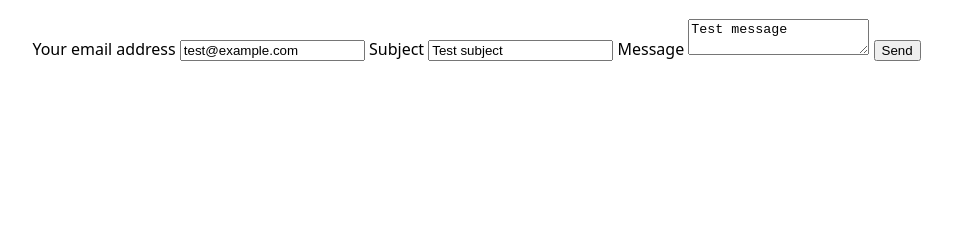
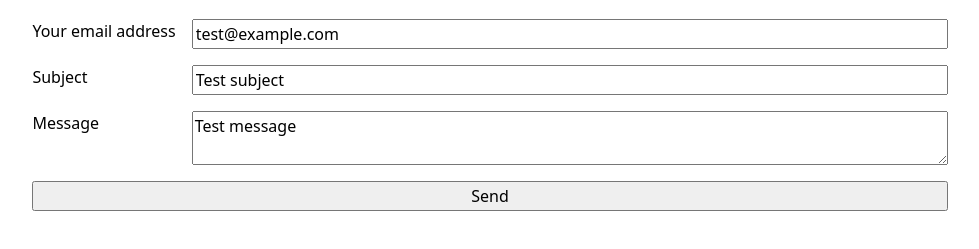
Before and after one commit to Surbiton03/Portfolio, a plain HTML site: page contact/index.html in a window 1280 px wide. Shown: the part 121-370 px from the top of the page, without its empty margins (150-1129 px from the left). Drawn offline with Linux system fonts and the light colour scheme.

Commit message:
Add grid layout to contact form

```diff
--- a/style.css
+++ b/style.css
@@ -36,3 +36,23 @@
     padding-bottom: 0.1em;
     background-color: oklch(from var(--color-accent) 95% 5% h);
 }
+
+input, textarea, button {
+    font: inherit;
+}
+
+form {
+    display: grid;
+    grid-template-columns: auto 1fr;
+    gap: 1em;
+}
+
+label {
+    display: grid;
+    grid-template-columns: subgrid;
+    grid-column: 1 / -1;
+}
+
+button {
+    grid-column: 1 / -1;
+}
```
